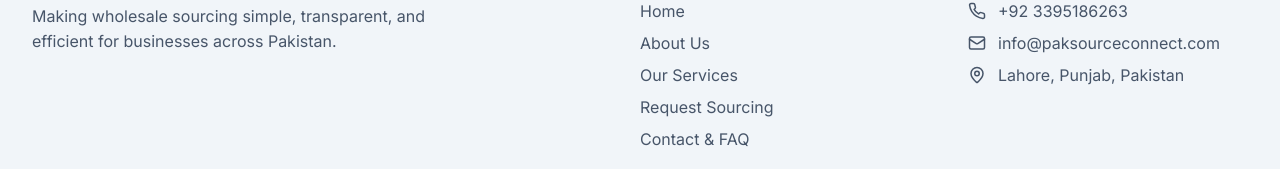
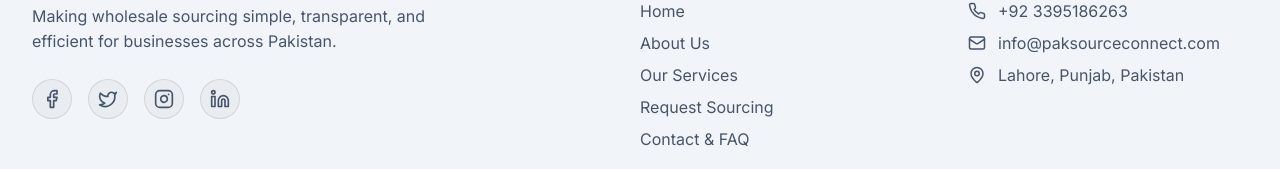
Before and after one commit to abdulrafay7777/Sourcing_Platform, a React (Vite) app in the folder frontend/: page /more in a window 1280 px wide. Shown: the part 2125-2294 px from the top of the page. Built offline with nearby package versions, Linux system fonts and the light colour scheme; no server answers.

Commit message:
added icons in footer

```diff
--- a/frontend/src/components/Footer.css
+++ b/frontend/src/components/Footer.css
@@ -42,6 +42,34 @@
   margin: 0 0 1.25rem;
 }
 
+.footer-socials {
+  display: flex;
+  align-items: center;
+  gap: 1rem;
+  margin-top: 1.5rem;
+}
+
+.footer-socials a {
+  display: flex;
+  align-items: center;
+  justify-content: center;
+  width: 40px;
+  height: 40px;
+  border-radius: var(--radius-full);
+  background: var(--glass-bg);
+  border: 1px solid var(--color-border);
+  color: var(--color-text-muted);
+  transition: all 0.3s ease;
+}
+
+.footer-socials a:hover {
+  background: var(--color-accent-400);
+  border-color: var(--color-accent-400);
+  color: var(--color-ink-950);
+  transform: translateY(-3px);
+  box-shadow: 0 4px 15px var(--color-accent-glow);
+}
+
 .footer-links ul,
 .footer-contact ul {
   list-style: none;
--- a/frontend/src/components/Footer.jsx
+++ b/frontend/src/components/Footer.jsx
@@ -1,5 +1,5 @@
 import { Link } from 'react-router-dom'
-import { Phone, Mail, MapPin, PackageSearch } from 'lucide-react'
+import { Phone, Mail, MapPin, PackageSearch, Facebook, Twitter, Instagram, Linkedin } from 'lucide-react'
 import './Footer.css'
 
 export default function Footer() {
@@ -16,6 +16,20 @@
           <p className="footer-text">
             Making wholesale sourcing simple, transparent, and efficient for businesses across Pakistan.
           </p>
+          <div className="footer-socials">
+            <a href="https://facebook.com" target="_blank" rel="noopener noreferrer" aria-label="Facebook">
+              <Facebook size={20} />
+            </a>
+            <a href="https://twitter.com" target="_blank" rel="noopener noreferrer" aria-label="Twitter">
+              <Twitter size={20} />
+            </a>
+            <a href="https://instagram.com" target="_blank" rel="noopener noreferrer" aria-label="Instagram">
+              <Instagram size={20} />
+            </a>
+            <a href="https://linkedin.com" target="_blank" rel="noopener noreferrer" aria-label="LinkedIn">
+              <Linkedin size={20} />
+            </a>
+          </div>
         </div>
 
         {/* Quick Links */}
```
